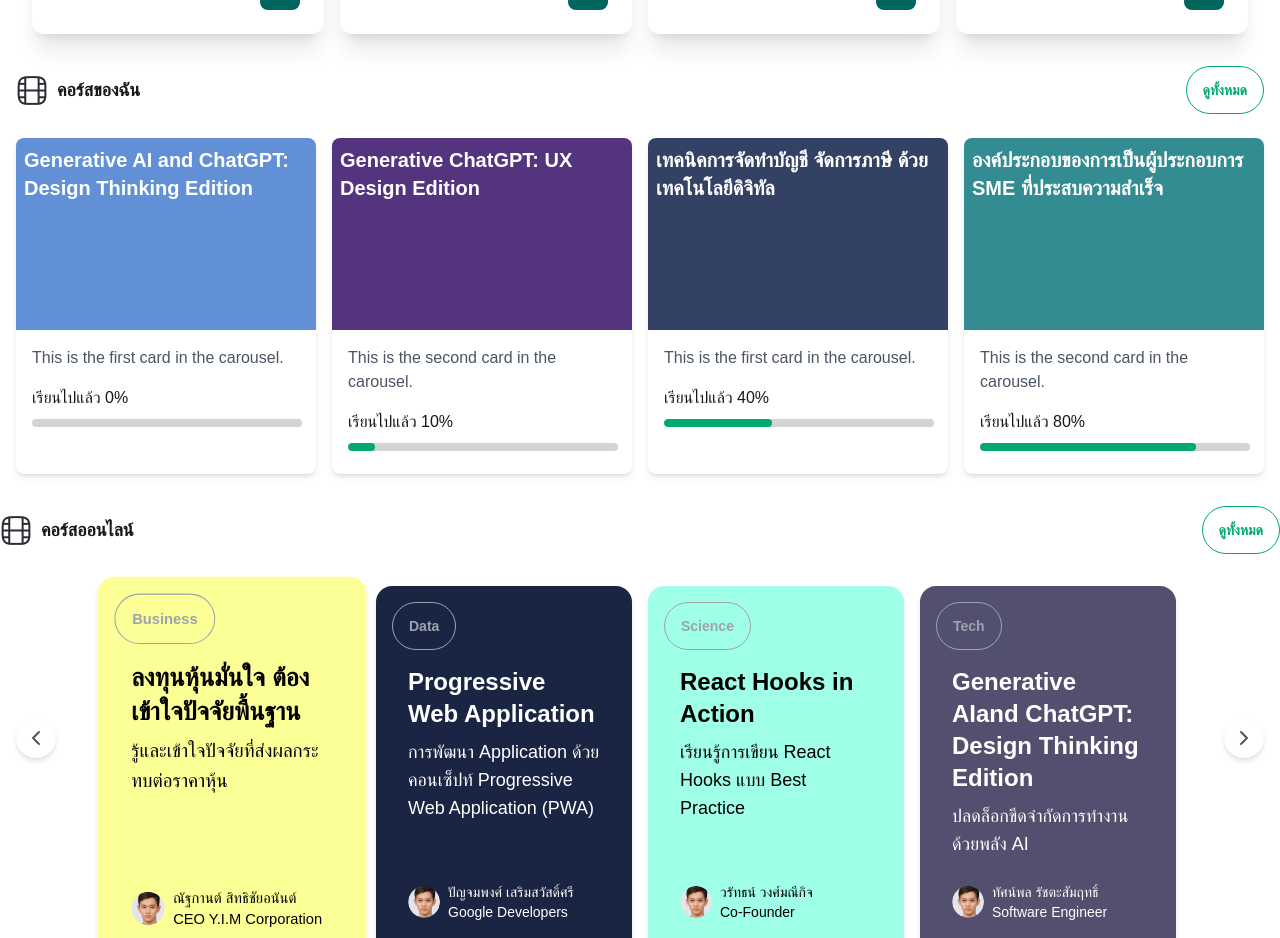
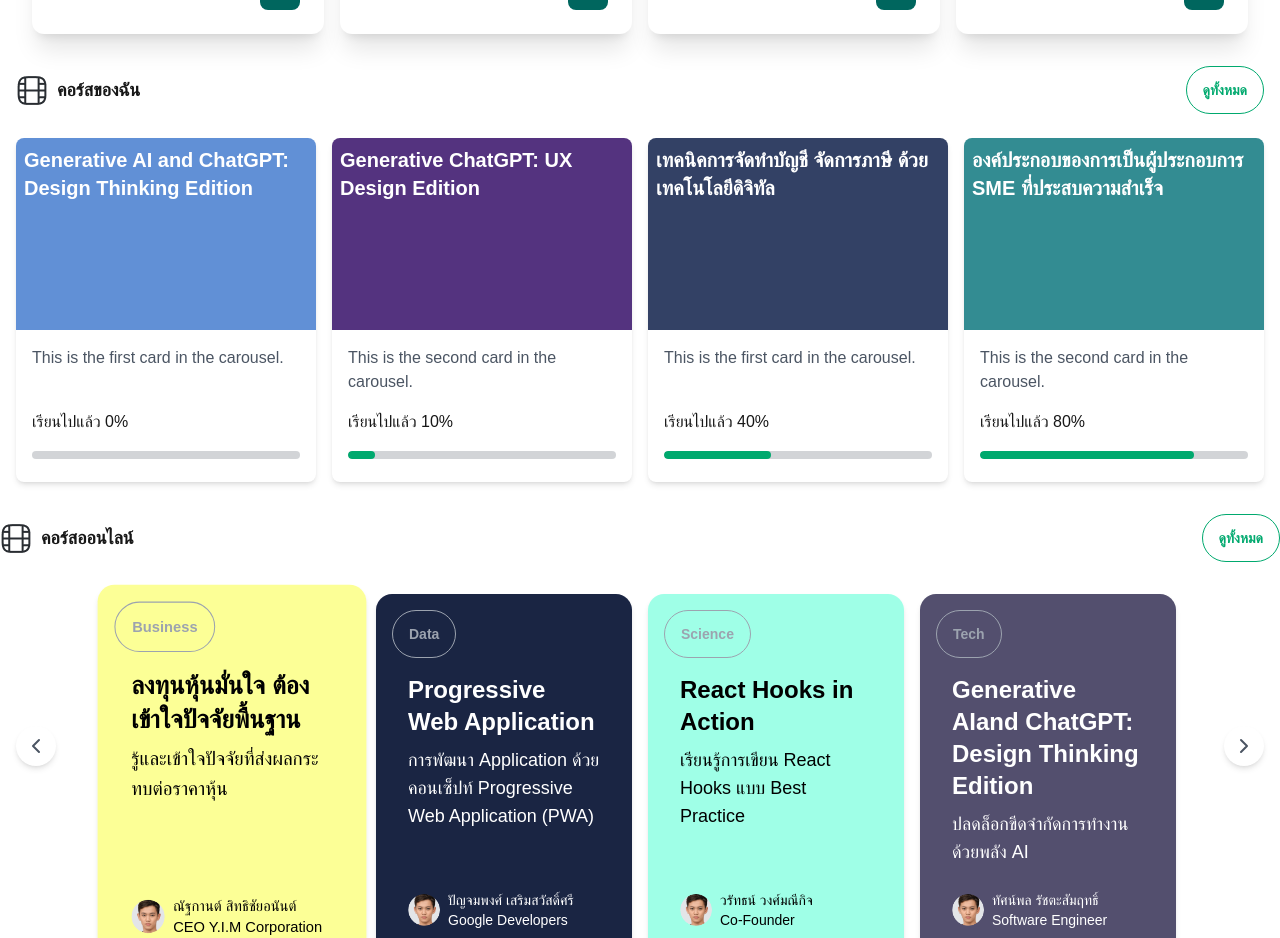
Before and after one commit to krispo29/glonix-exam, a Next.js app: page / in a window 1280 px wide. Shown: the part 920-1858 px from the top of the page. Built offline with nearby package versions, Linux system fonts and the light colour scheme; a web font is replaced by a local one.

Commit message:
update mycourse

```diff
--- a/app/components/Course/MyCourse/page.tsx
+++ b/app/components/Course/MyCourse/page.tsx
@@ -18,21 +18,24 @@ const CarouselCard: React.FC<CarouselCardProps> = ({
   process,
 }) => {
   return (
-    <div className="bg-white rounded-lg shadow-md overflow-hidden relative h-full">
-      <img src={image} alt={title} className="w-full h-48 object-cover" />
+    <div className="bg-white rounded-lg shadow-md overflow-hidden relative h-full flex flex-col">
+      <div className="relative">
+        <img src={image} alt={title} className="w-full h-48 object-cover" />
+        <div className="absolute top-2 left-0 w-full">
+          <h3 className="text-white text-xl font-bold px-2 line-clamp-2">
+            {title}
+          </h3>
+        </div>
+      </div>
 
-      <div className="absolute top-2 left-0 w-full">
-        <h3 className="text-white text-xl font-bold px-2 line-clamp-2">
-          {title}
-        </h3>
-      </div>
-      <div className="p-4 bg-white">
+      <div className="p-4 bg-white flex-grow">
         <p className="text-gray-600 line-clamp-2">{description}</p>
       </div>
-      <div className="pb-4">
-        <p className="mx-4">เรียนไปแล้ว {process}%</p>
+
+      <div className="mt-auto p-4 pt-0">
+        <p className="mb-2">เรียนไปแล้ว {process}%</p>
         <progress
-          className="progress progress-success w-[90%] mx-4"
+          className="progress progress-success w-full"
           value={process}
           max="100"
         ></progress>
```
